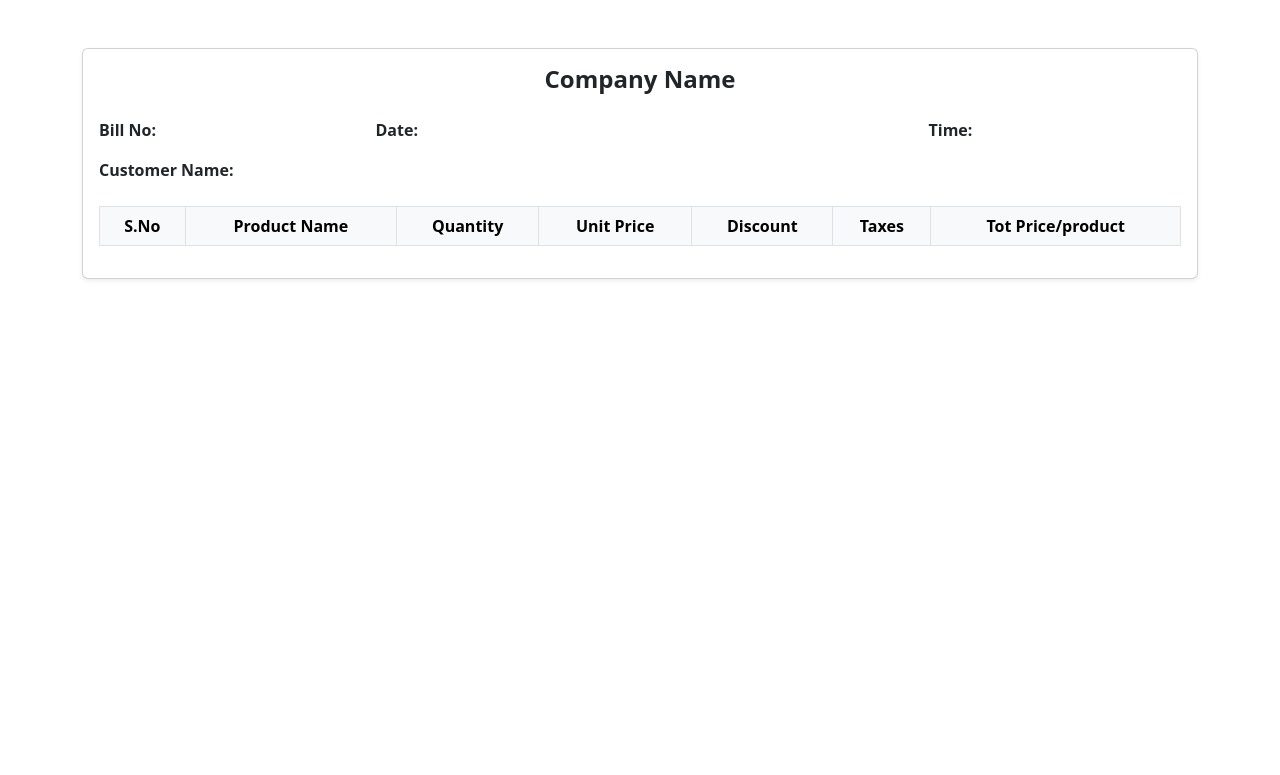
After one commit to quixel200/billing_management, a PHP site: page /billing_page.php in a window 1280 px wide. The commit adds this page. Shown: the top 775 px of the page. Run offline with PHP 8.4, Linux system fonts and the light colour scheme; lists and menus that the app fills with data are empty.

Commit message:
Added bill page

```diff
--- a/bill.php
+++ b/bill.php
@@ -1,6 +1,6 @@
 <html lang="en">
 <head>
-    <title>Bill</title>
+    <title>Bill Information</title>
     <link href="https://cdn.jsdelivr.net/npm/bootstrap@5.3.3/dist/css/bootstrap.min.css" rel="stylesheet"
         integrity="sha384-QWTKZyjpPEjISv5WaRU9OFeRpok6YctnYmDr5pNlyT2bRjXh0JMhjY6hW+ALEwIH" crossorigin="anonymous">
     <script src="https://code.jquery.com/jquery-3.7.1.min.js"></script>
--- /dev/null
+++ b/billing_page.php
@@ -0,0 +1,65 @@
+<html lang="en">
+<head>
+    <title>Bill</title>
+    <link href="https://cdn.jsdelivr.net/npm/bootstrap@5.3.3/dist/css/bootstrap.min.css" rel="stylesheet"
+        integrity="sha384-QWTKZyjpPEjISv5WaRU9OFeRpok6YctnYmDr5pNlyT2bRjXh0JMhjY6hW+ALEwIH" crossorigin="anonymous">
+</head>
+<body>
+    <div class="container mt-5">
+        <div class="card shadow-sm mb-4">
+            <div class="card-body">
+                <div class="text-center mb-4">
+                    <h4 class="fw-bold">Company Name</h4>
+                </div>
+                <div class="row mb-3 align-items-center">
+                    <div class="col-md-3">
+                        <div class="d-flex align-items-center">
+                            <label class="fw-bold me-2 mb-0">Bill No:</label>
+                            <span></span>
+                        </div>
+                    </div>
+                    <div class="col-md-6">
+                        <div class="d-flex align-items-center">
+                            <label class="fw-bold me-2 mb-0">Date:</label>
+                            <span></span>
+                        </div>
+                    </div>
+                    <div class="col-md-3">
+                        <div class="d-flex align-items-center">
+                            <label class="fw-bold me-2 mb-0">Time:</label>
+                            <span></span>
+                        </div>
+                    </div>
+                </div>
+                <div class="row mb-4">
+                    <div class="col-md-12">
+                        <div class="d-flex align-items-center">
+                            <label class="fw-bold me-2 mb-0">Customer Name:</label>
+                            <span></span>
+                        </div>
+                    </div>
+                </div>
+                <div class="table-responsive">
+                    <table class="table table-hover border">
+                        <thead class="table-light">
+                            <tr class="text-center">
+                                <th scope="col" class="border">S.No</th>
+                                <th scope="col" class="border">Product Name</th>
+                                <th scope="col" class="border">Quantity</th>
+                                <th scope="col" class="border">Unit Price</th>
+                                <th scope="col" class="border">Discount</th>
+                                <th scope="col" class="border">Taxes</th>
+                                <th scope="col" class="border">Tot Price/product</th>
+                            </tr>
+                        </thead>
+                    </table>
+                </div>
+            </div>
+        </div>
+    </div>
+
+    <script src="https://cdn.jsdelivr.net/npm/bootstrap@5.3.3/dist/js/bootstrap.bundle.min.js"
+        integrity="sha384-YvpcrYf0tY3lHB60NNkmXc5s9fDVZLESaAA55NDzOxhy9GkcIdslK1eN7N6jIeHz" crossorigin="anonymous">
+    </script>
+</body>
+</html>
```
